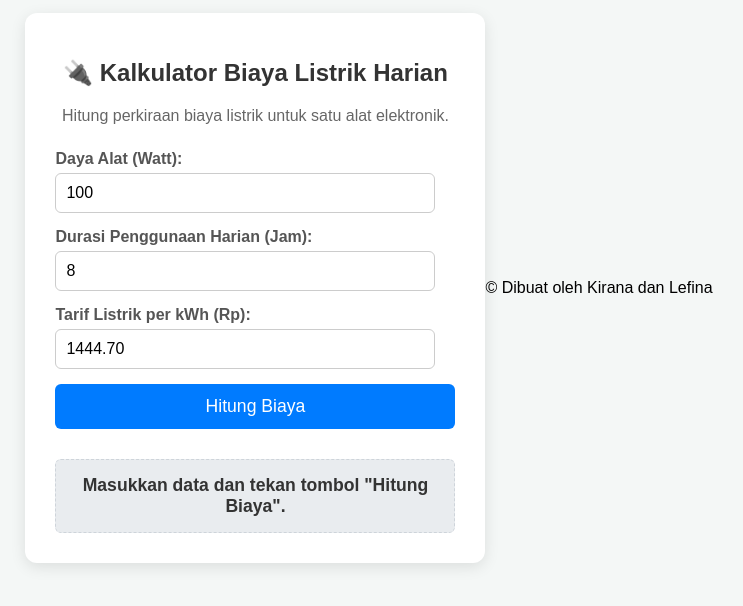
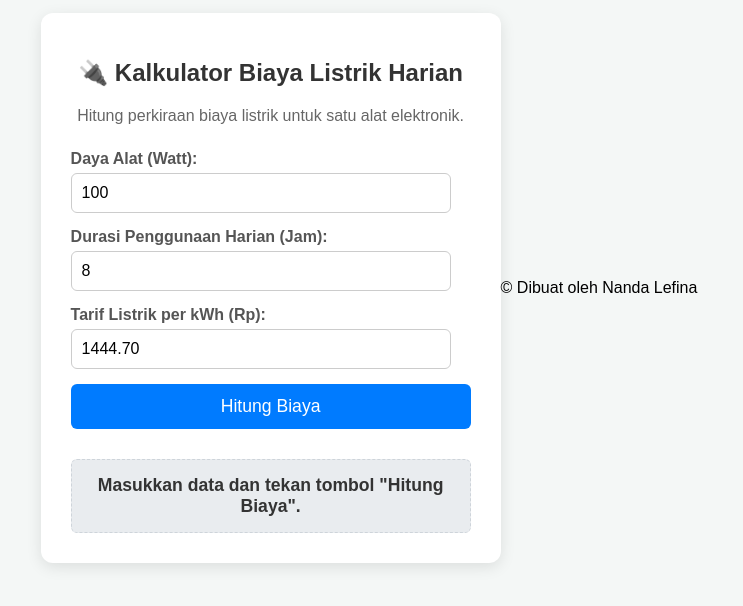
Before and after one commit to nandalefina1/Project-1, a plain HTML site: page index.html in a window 1280 px wide. Shown: the part 112-718 px from the top of the page, without its empty margins (271-1014 px from the left). Drawn offline with Linux system fonts and the light colour scheme.

Commit message:
Update footer copyright name

```diff
--- a/index.html
+++ b/index.html
@@ -33,7 +33,7 @@
         </div>
     </div>
 
-<footer>© Dibuat oleh Kirana dan Lefina</footer>
+<footer>© Dibuat oleh Nanda Lefina</footer>
 
     <script src="script.js"></script>
 </body>
```
